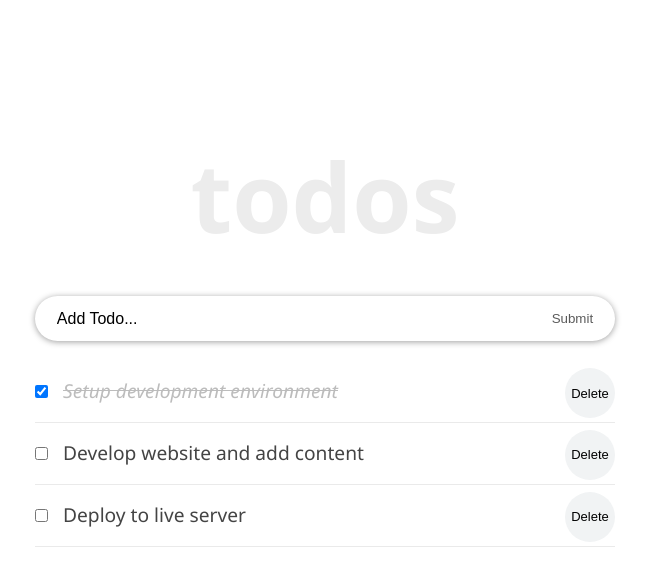
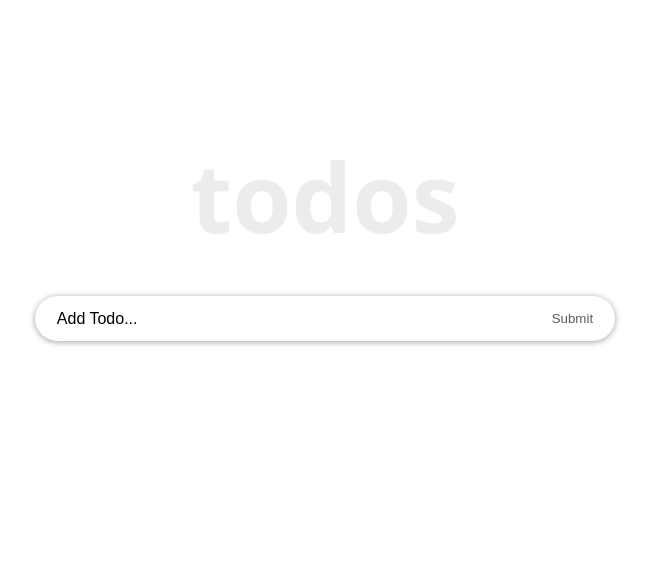
Before and after one commit to AckonSamuel/react-to-do-list-app, a React (Create React App) app: page / in a window 1280 px wide. Shown: the top 586 px of the page, without its empty margins (315-964 px from the left). Built offline with nearby package versions, Linux system fonts and the light colour scheme.

Commit message:
Delete all hardcoded to do list

```diff
--- a/src/components/TodoContainer.js
+++ b/src/components/TodoContainer.js
@@ -7,23 +7,7 @@ import { v4 as uuidv4 } from "uuid";
 class TodoContainer extends React.Component {
 
   state = {
-    todos : [
-      {
-        id: uuidv4(),
-        title: "Setup development environment",
-        completed: true
-      },
-      {
-        id: uuidv4(),
-        title: "Develop website and add content",
-        completed: false
-      },
-      {
-        id: uuidv4(),
-        title: "Deploy to live server",
-        completed: false
-      },
-    ]
+    todos : [],
   };
 
   handleChange = (id) => {
```
Also changed, not shown: src/components/TodoItem.js (line endings or trailing spaces).
